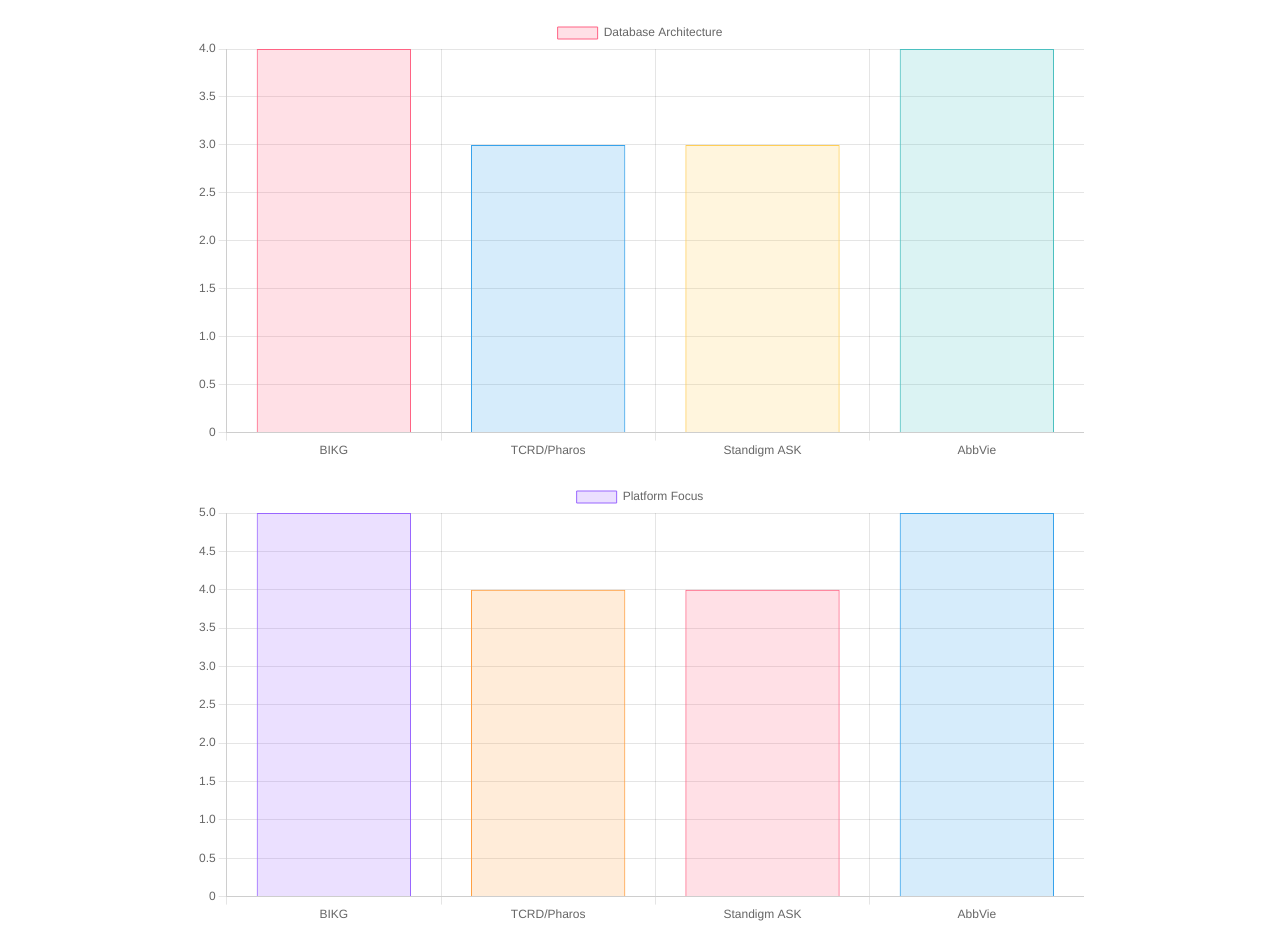
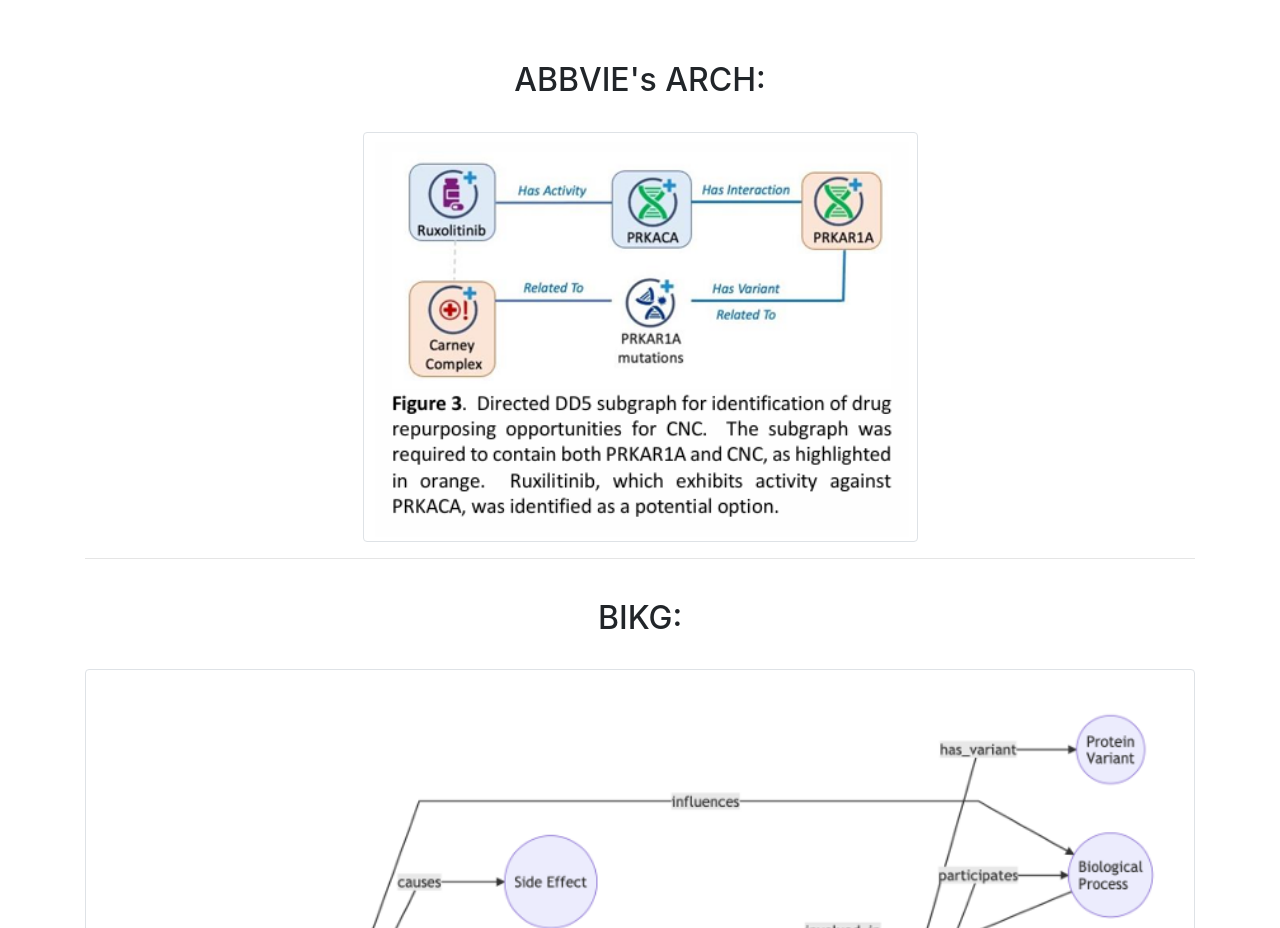
Before and after one commit to dhanushpandian/TCRD, a plain HTML site: page compare/index.html in a window 1280 px wide. Shown: the part 1884-2812 px from the top of the page. Drawn offline with nearby package versions, Linux system fonts and the light colour scheme.

Commit message:
added diagrams

```diff
--- a/compare/index.html
+++ b/compare/index.html
@@ -110,79 +110,24 @@
             </tr>
         </tbody>
     </table>
+    <br><br>
+        <div style="text-align: center;">
 
-    <div class="chart-container">
-        <canvas id="databaseChart"></canvas>
-    </div>
-    <div class="chart-container">
-        <canvas id="focusChart"></canvas>
-    </div>
-    <div class="chart-container">
-        <canvas id="featuresChart"></canvas>
-    </div>
-</div>
 
-<script>
-    const databaseData = {
-        labels: ['BIKG', 'TCRD/Pharos', 'Standigm ASK', 'AbbVie'],
-        datasets: [{
-            label: 'Database Architecture',
-            data: [4, 3, 3, 4],  // Arbitrary values for visual representation
-            backgroundColor: ['rgba(255, 99, 132, 0.2)', 'rgba(54, 162, 235, 0.2)', 'rgba(255, 206, 86, 0.2)', 'rgba(75, 192, 192, 0.2)'],
-            borderColor: ['rgba(255, 99, 132, 1)', 'rgba(54, 162, 235, 1)', 'rgba(255, 206, 86, 1)', 'rgba(75, 192, 192, 1)'],
-            borderWidth: 1
-        }]
-    };
-
-    const focusData = {
-        labels: ['BIKG', 'TCRD/Pharos', 'Standigm ASK', 'AbbVie'],
-        datasets: [{
-            label: 'Platform Focus',
-            data: [5, 4, 4, 5],  // Arbitrary values for visual representation
-            backgroundColor: ['rgba(153, 102, 255, 0.2)', 'rgba(255, 159, 64, 0.2)', 'rgba(255, 99, 132, 0.2)', 'rgba(54, 162, 235, 0.2)'],
-            borderColor: ['rgba(153, 102, 255, 1)', 'rgba(255, 159, 64, 1)', 'rgba(255, 99, 132, 1)', 'rgba(54, 162, 235, 1)'],
-            borderWidth: 1
-        }]
-    };
-
-    const featuresData = {
-        labels: ['BIKG', 'TCRD/Pharos', 'Standigm ASK', 'AbbVie'],
-        datasets: [{
-            label: 'Key Features',
-            data: [4, 5, 4, 5],  // Arbitrary values for visual representation
-            backgroundColor: ['rgba(75, 192, 192, 0.2)', 'rgba(153, 102, 255, 0.2)', 'rgba(255, 159, 64, 0.2)', 'rgba(255, 206, 86, 0.2)'],
-            borderColor: ['rgba(75, 192, 192, 1)', 'rgba(153, 102, 255, 1)', 'rgba(255, 159, 64, 1)', 'rgba(255, 206, 86, 1)'],
-            borderWidth: 1
-        }]
-    };
-
-    const config = {
-        type: 'bar',
-        data: {},
-        options: {
-            scales: {
-                y: {
-                    beginAtZero: true
-                }
-            }
-        }
-    };
-
-    const databaseChart = new Chart(
-        document.getElementById('databaseChart'),
-        { ...config, data: databaseData }
-    );
-
-    const focusChart = new Chart(
-        document.getElementById('focusChart'),
-        { ...config, data: focusData }
-    );
-
-    const featuresChart = new Chart(
-        document.getElementById('featuresChart'),
-        { ...config, data: featuresData }
-    );
-</script>
+                <h2>ABBVIE's ARCH:</h2>
+                <br>
+                <img src="Screenshot 2024-07-11 144107.png" alt="" class="img-thumbnail" style="width: 50%;">
+                <hr>
+                <br>
+                <h2>BIKG: </h2>
+                <br>
+                <img src="Screenshot 2024-07-11 144134.png" alt="" class="img-thumbnail" style="width: 100%;">
+                <hr>
+                <br>
+                <h2>Standigm ASK: </h2>
+                <br>
+                <img src="Screenshot 2024-07-11 144212.png" alt="" class="img-thumbnail" style="width: 100%;">
+            </div>
 
 <script src="https://code.jquery.com/jquery-3.5.1.slim.min.js"></script>
 <script src="https://cdn.jsdelivr.net/npm/@popperjs/core@2.9.2/dist/umd/popper.min.js"></script>
```
Also changed, not shown: compare/Screenshot 2024-07-11 144107.png (added), compare/Screenshot 2024-07-11 144134.png (added), compare/Screenshot 2024-07-11 144212.png (added).
